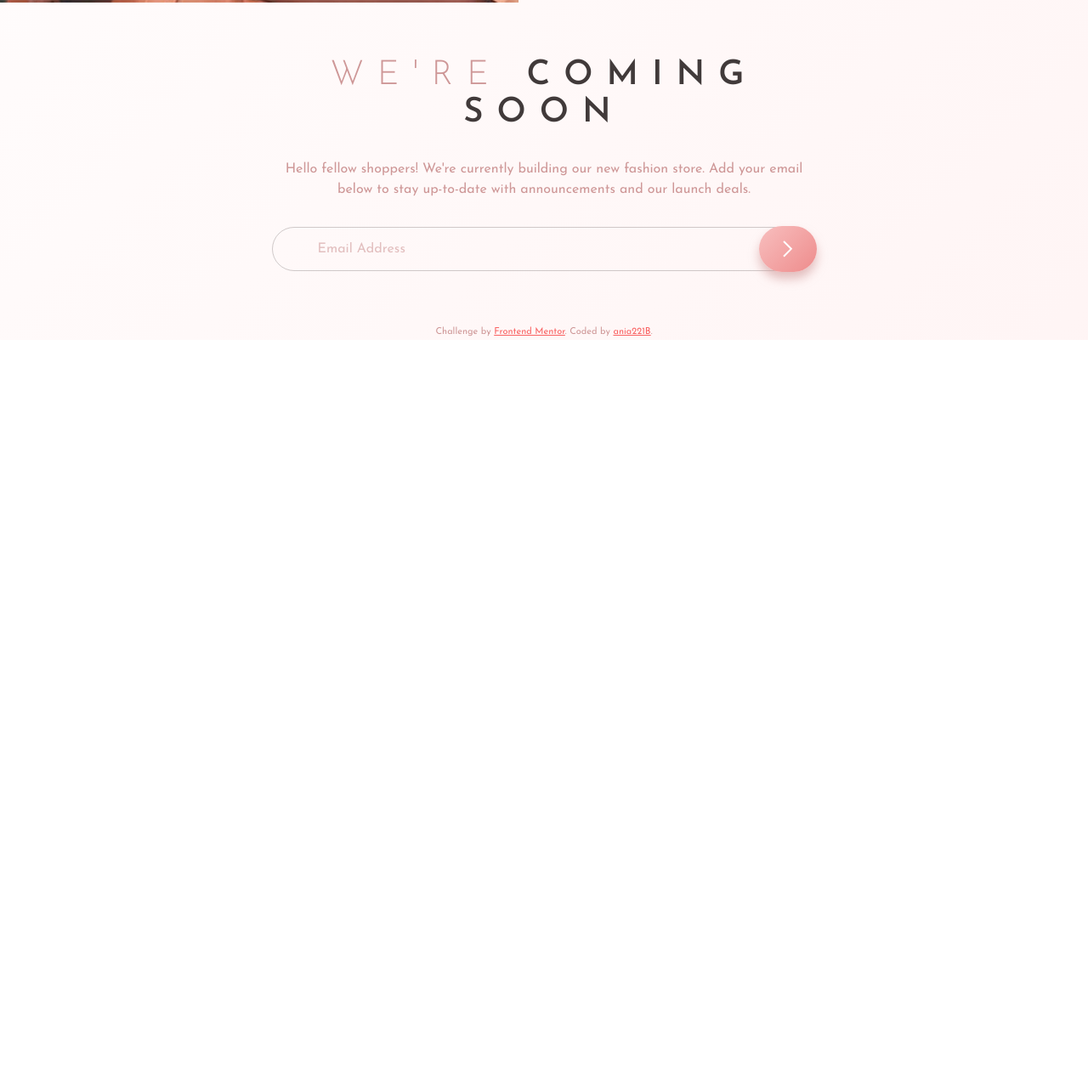
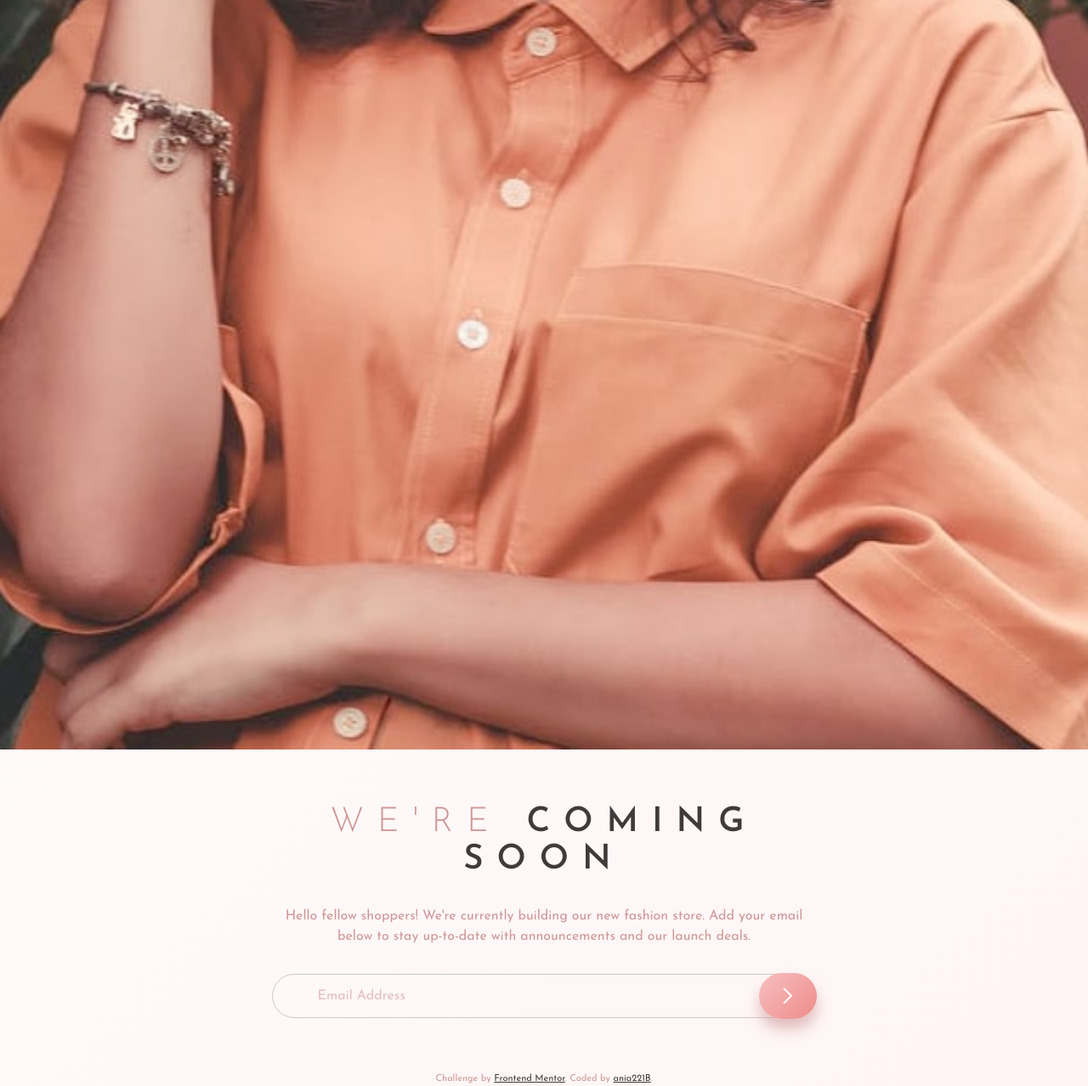
Before and after one commit to ania221B/base-apparel-coming-soon, a plain HTML site: page index.html in a window 1280 px wide. Shown: the part 901-2179 px from the top of the page at 85% size. Before the commit the page ends 1301 px from the top, so only its background shows below. Drawn offline with Linux system fonts and the light colour scheme.

Commit message:
selection colors added + body update

```diff
--- a/css/styles.css
+++ b/css/styles.css
@@ -50,8 +50,9 @@ body {
     color: hsl(var(--clr-primary-400));
     background-image: var(--btn-gradient-hover);
 
-    display: grid;
-    grid-template-rows: max-content min-content;
+    display: flex;
+    flex-direction: column;
+    justify-content: space-between;
 }
 
 /* resets margins */
@@ -84,7 +85,7 @@ a:not([class]) {
 /* makes images easier to work with */
 img,
 picture {
-    max-width: 100%;
+    width: 100%;
     display: block;
     object-fit: cover;
 }
@@ -123,6 +124,11 @@ textarea {
 /* ===============
   GENERAL STYLES
 ================= */
+
+::selection {
+    background-color: hsl(var(--clr-primary-400));
+    color: white;
+}
 button {
     background: none;
     border: none;
@@ -251,7 +257,7 @@ form .submit-btn {
     padding-inline: 1.75rem;
     background-image: linear-gradient(135deg, hsl(var(--clr-primary-500)), hsl(var(--clr-primary-600)) );
     border-radius: inherit;
-    box-shadow: 0 .5rem .75rem hsl(var(--clr-primary-400) / .6);
+    box-shadow: 0 .75rem 1rem hsl(var(--clr-primary-400) / .6);
 
     display: grid;
     place-items: center;
@@ -282,5 +288,5 @@ form .submit-btn:focus::after {
     text-align: center;
   }
   .attribution a {
-    color: hsl(var(--clr-primary-800));
+    color: hsl(var(--clr-neutral-900));
   }
```
